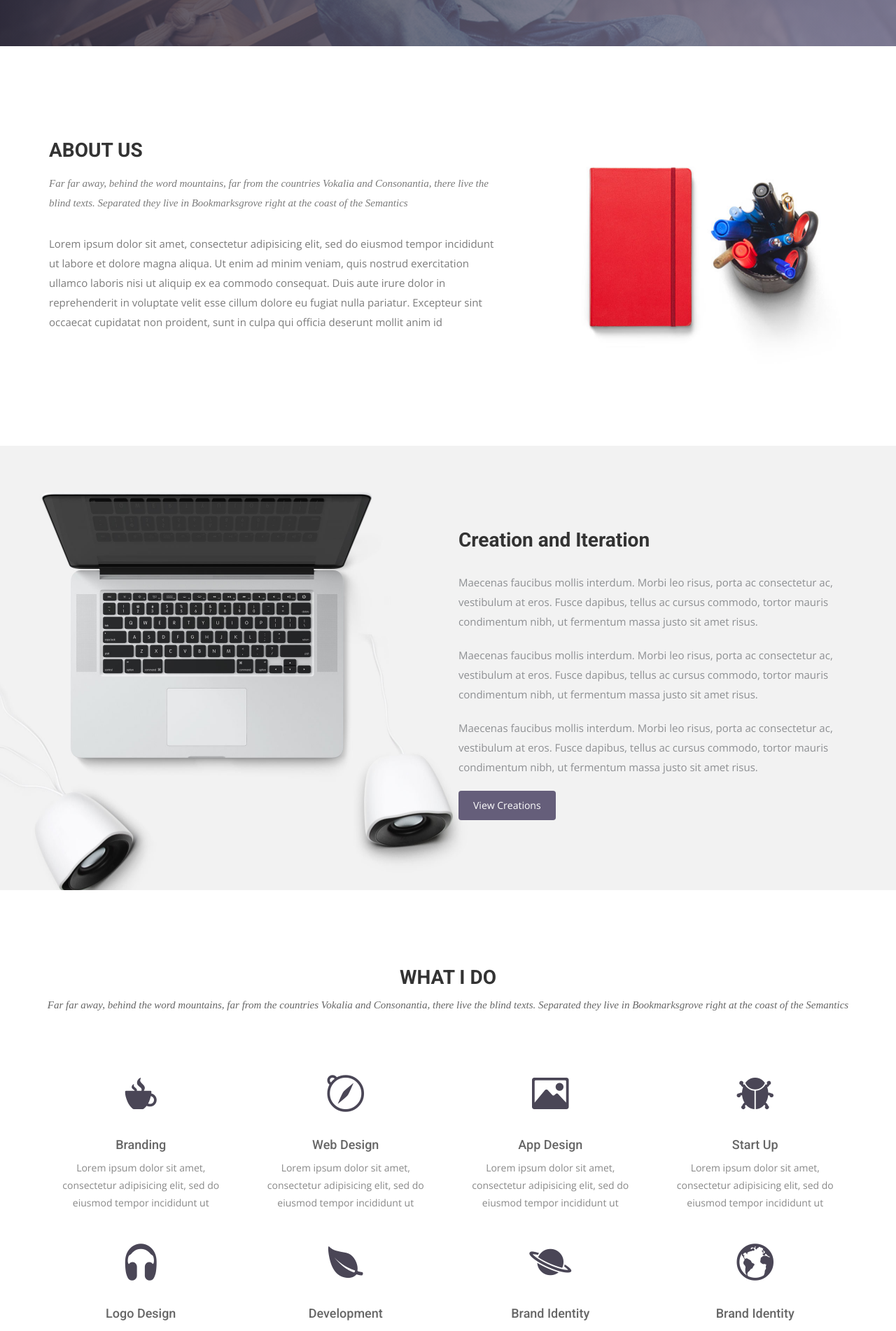
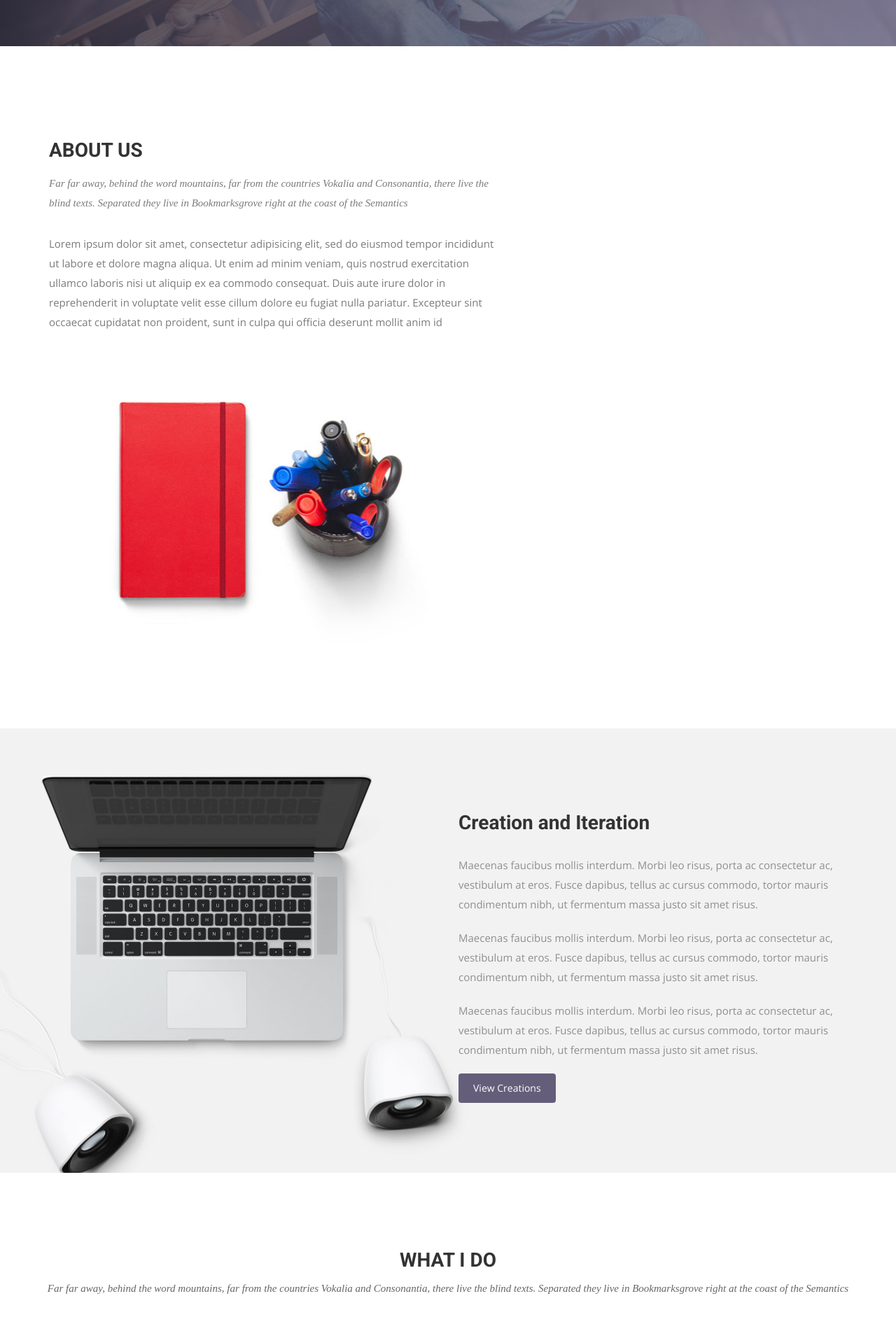
Before and after one commit to jimmy-james/jimmy-james.github.io, a Jekyll site: the page built from index.html, in a window 1280 px wide. Shown: the part 639-2541 px from the top of the page at 70% size. Built offline with Jekyll 4.4.1, drawn with Linux system fonts in a browser that asks for light colours; nearby versions of some CDN libraries; some web fonts are replaced.

Commit message:
refactor

```diff
--- a/index.html
+++ b/index.html
@@ -30,7 +30,7 @@
           <p>Lorem ipsum dolor sit amet, consectetur adipisicing elit, sed do eiusmod tempor incididunt ut labore et dolore magna aliqua. Ut enim ad minim veniam, quis nostrud exercitation ullamco laboris nisi ut aliquip ex ea commodo consequat. Duis aute irure dolor in reprehenderit in voluptate velit esse cillum dolore eu fugiat nulla pariatur. Excepteur sint occaecat cupidatat non proident, sunt in culpa qui officia deserunt mollit anim id </p>
         </div>
       </div><!-- .col-md-7 close -->
-      <div class="col-sm-5 col-sm-12">
+      <div class="col-xs-6 .col-sm-4">
         <div class="block">
           <img src="img/wrapper-img.png" alt="Img">
         </div>
```
